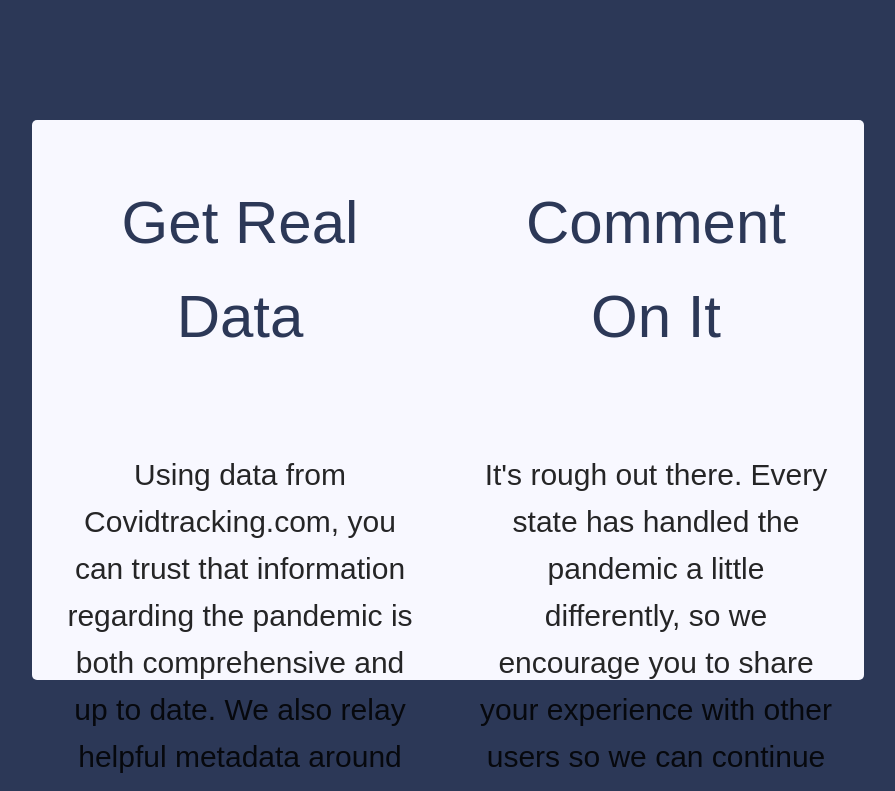
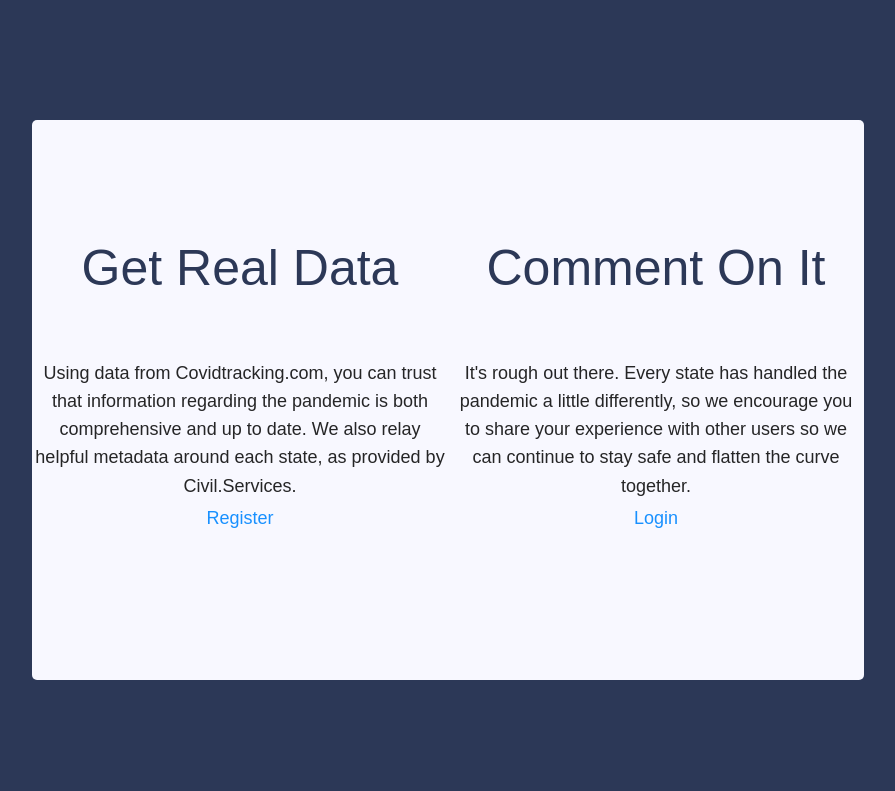
Before and after one commit to derek-oshita/quaranteam-client, a React (Create React App) app: page / in a window 1280 px wide. Shown: the part 800-1591 px from the top of the page, without its empty margins (192-1087 px from the left). Built offline with nearby package versions, Linux system fonts and the light colour scheme.

Commit message:
Made it more responsive on smaller devices.

```diff
--- a/src/components/About/About.css
+++ b/src/components/About/About.css
@@ -50,7 +50,7 @@
 
 /* MEDIA QUERIES */
 
-/* // Small devices (landscape phones, 576px and up) */
+/* Small devices (iPhone X) < 414 px in width */
 @media (max-width: 414px) {
     .get-h4, .post-h4 {
         font-size: 35px;
@@ -68,20 +68,18 @@
         margin: 0;
         padding: 2px;
     }
-    /* .get {
-        height: 25vh;
-    }
-
-    .post {
-        height: 25vh;
-    } */
 }
 
-/* // Medium devices (tablets, 768px and up) */
-/* @media (min-width: 768px) { ... } */
-
-/* // Large devices (desktops, 992px and up) */
-/* @media (min-width: 992px) { ... } */
-
-/* // Extra large devices (large desktops, 1200px and up) */
-/* @media (min-width: 1200px) { ... } */
+/* Laptops */
+@media (max-width: 1440px) {
+    .get-h4, .post-h4 {
+        font-size: 50px;
+        margin-top: 85px;
+        padding: 3vh;
+    }
+    .about-table p {
+        font-size: 18px;
+        margin: 0;
+        padding: 2px;
+    }
+}
--- a/src/components/Auth/Login.js
+++ b/src/components/Auth/Login.js
@@ -48,7 +48,7 @@ class Login extends React.Component {
                     {/* PASSWORD */}
                     <div className="form-item animate__fadeIn animate__animated">
                         <label htmlFor="password">Password: </label>
-                        <input onChange={this.handleChange} type="text" id="password" name="password" value={this.state.password} />
+                        <input onChange={this.handleChange} type="password" id="password" name="password" value={this.state.password} />
                     </div>
                     {/* SUBMIT BUTTON */}
                     {/* <button type="submit">Login</button> */}
--- a/src/components/Home/Home.css
+++ b/src/components/Home/Home.css
@@ -8,6 +8,7 @@
     margin-bottom: 10vh;
     height: 70vh;
     width: 65vw;
+
 }
 
 .divider {
@@ -16,7 +17,7 @@
 
 /* MEDIA QUERIES  */
 /* // Small devices (landscape phones, 576px and up) */
-@media (min-width: 320px) {
+@media (max-width: 414px) {
     * {
         margin: 0;
     }
--- a/src/components/Nav/Nav.css
+++ b/src/components/Nav/Nav.css
@@ -27,3 +27,12 @@ nav {
     text-decoration: underline;
     cursor: pointer;
   }
+
+  /* MEDIA QUERIES */
+
+/* Small devices < 414 px in width */
+@media (max-width: 414px) {
+    .nav-link {
+      margin: 7px;
+    }
+}
--- a/src/components/StateImage/StateImage.css
+++ b/src/components/StateImage/StateImage.css
@@ -16,3 +16,12 @@
 .data-table {
     margin-bottom: 15px;
 }
+
+/* MEDIA QUERIES */
+
+/* Small devices < 414 px in width */
+@media (max-width: 414px) {
+    .flag {
+        width: 95vw;
+    }
+}
--- a/src/components/StateList/StateList.css
+++ b/src/components/StateList/StateList.css
@@ -15,3 +15,27 @@
     width: 55vw;
     padding-bottom: 25vh;
 }
+
+/* MEDIA QUERIES */
+
+/* Small devices < 414 px in width */
+@media (max-width: 414px) {
+    .ant-divider-inner-text {
+        margin: 25px 0;
+    }
+    .table-header {
+        font-size: 28px;
+    }
+    .statelist-table {
+        height: 90vh;
+    }
+    .state-code {
+        margin: 0 17px;
+    }
+}
+
+@media (max-width: 1440px) {
+    .statelist-table {
+        padding-bottom: 0;
+    }
+}
--- a/src/pages/StateContainer/StateContainer.js
+++ b/src/pages/StateContainer/StateContainer.js
@@ -42,7 +42,7 @@ class StateContainer extends React.Component {
         return(
             <Layout className="layout">
             {/* CONTENT */}
-                <Content style={{ padding: '0 50px' }}>
+                <Content style={{ padding: '0 2px' }}>
             {/* BREADCUMB LINKS */}
                 <Breadcrumb style={{ margin: '10px 0' }}>
                     <Breadcrumb.Item><NavLink className="nav-link" exact to='/'>Home</NavLink></Breadcrumb.Item>
--- a/src/pages/StateContainer/StateContainer.less
+++ b/src/pages/StateContainer/StateContainer.less
@@ -11,3 +11,14 @@
 .data-table {
     margin-bottom: 15px;
 }
+
+@media (max-width: 414px) {
+    .data-table {
+        display: flex;
+        flex-direction: column;
+    }
+    .flag {
+        width: 95vw;
+        height: 40vh;
+    }
+}
```
